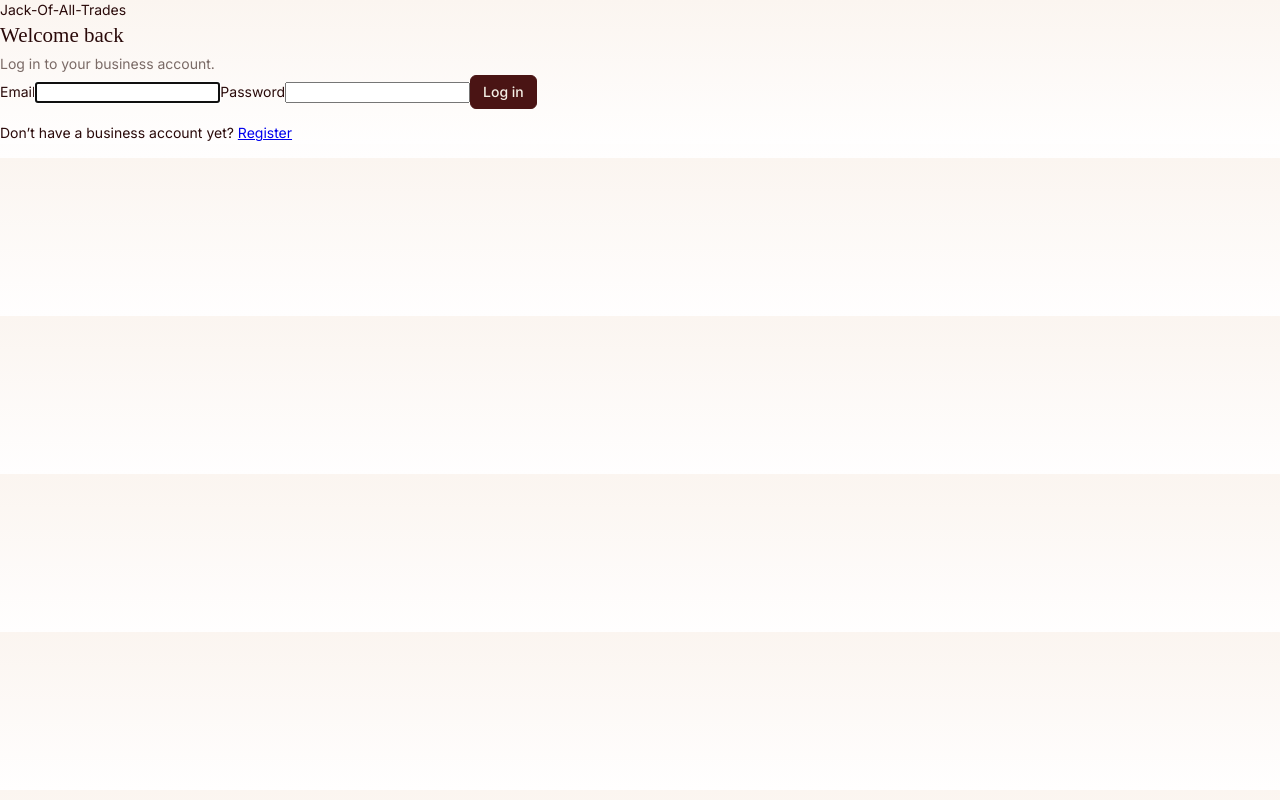
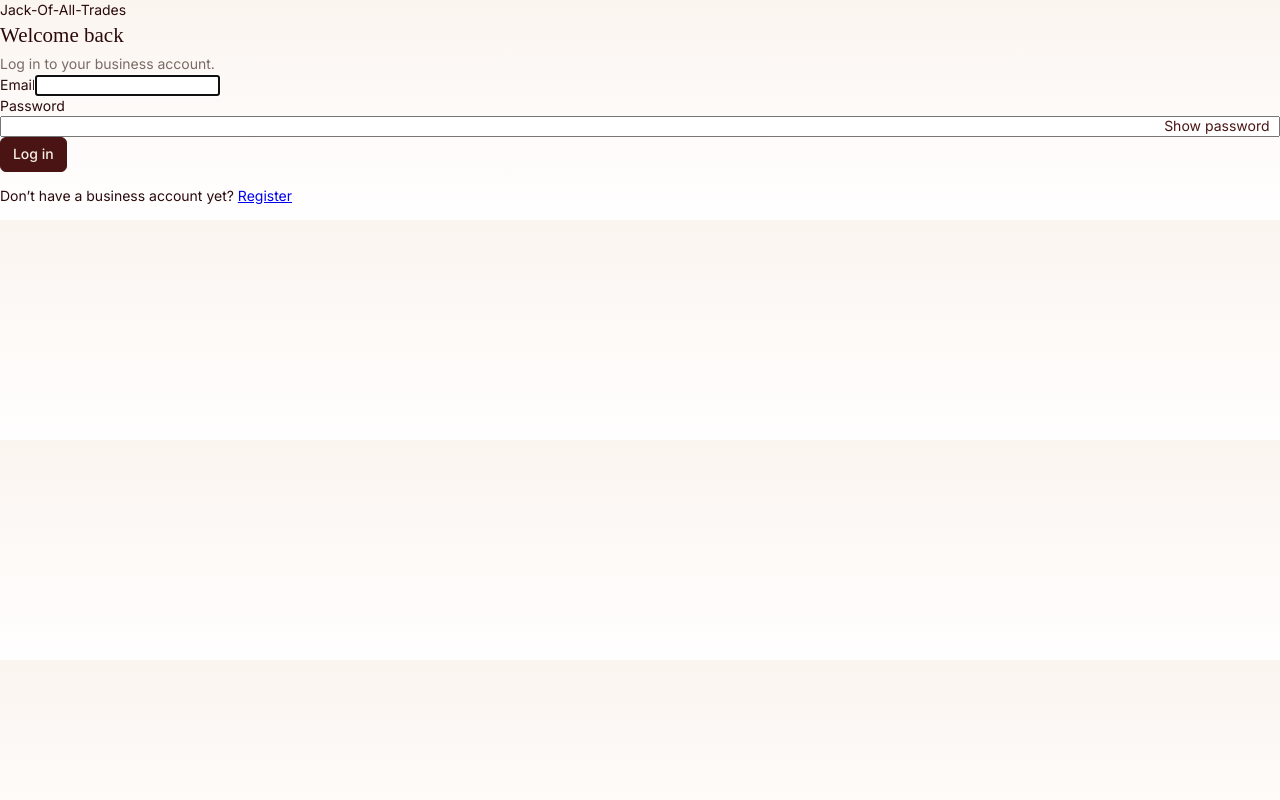
Before and after one commit to dakhmedova30/18-Jack-Of-All-Trades, a React (Vite) app in the folder demo/client/: page /login in a window 1280 px wide. Built offline with nearby package versions, Linux system fonts and the light colour scheme; no server answers.

Commit message:
Enable 'show password' on login and registration

```diff
--- a/demo/client/src/pages/auth/LoginPage.tsx
+++ b/demo/client/src/pages/auth/LoginPage.tsx
@@ -8,6 +8,7 @@ export function LoginPage() {
   const navigate = useNavigate();
   const [email, setEmail] = useState('');
   const [password, setPassword] = useState('');
+  const [showPassword, setShowPassword] = useState(false);
   const [error, setError] = useState<string | undefined>();
   const [submitting, setSubmitting] = useState(false);
 
@@ -43,16 +44,26 @@ export function LoginPage() {
           />
         </label>
 
-        <label className="auth-field" htmlFor="login-password">
-          Password
+        <div className="auth-field">
+          <label htmlFor="login-password">Password</label>
+          <div className="auth-password-control">
           <input
-            id="login-password"
-            type="password"
-            value={password}
-            onChange={(event) => setPassword(event.target.value)}
-            required
+              id="login-password"
+              type={showPassword ? 'text' : 'password'}
+              value={password}
+              onChange={(event) => setPassword(event.target.value)}
+              required
           />
-        </label>
+          <button
+              type="button"
+              className="auth-password-toggle"
+              aria-pressed={showPassword}
+              onClick={() => setShowPassword((visible) => !visible)}
+          >
+              {showPassword ? 'Hide password' : 'Show password'}
+          </button>
+          </div>
+      </div>
 
         {error && <p className="form-error">{error}</p>}
 
--- a/demo/client/src/pages/auth/RegisterPage.tsx
+++ b/demo/client/src/pages/auth/RegisterPage.tsx
@@ -12,6 +12,7 @@ export function RegisterPage() {
   const [name, setName] = useState('');
   const [email, setEmail] = useState('');
   const [password, setPassword] = useState('');
+  const [showPassword, setShowPassword] = useState(false);
   const [errors, setErrors] = useState<FieldErrors>({});
   const [submitError, setSubmitError] = useState<string | undefined>();
   const [submitting, setSubmitting] = useState(false);
@@ -71,18 +72,28 @@ export function RegisterPage() {
           {errors.email && <span className="field-error">{errors.email}</span>}
         </label>
 
-        <label className="auth-field" htmlFor="register-password">
-          Password
+        <div className="auth-field">
+          <label htmlFor="register-password">Password</label>
+          <div className="auth-password-control">
             <input
               id="register-password"
-            type="password"
+              type={showPassword ? 'text' : 'password'}
               value={password}
               onChange={(event) => setPassword(event.target.value)}
               minLength={8}
               required
             />
+            <button
+              type="button"
+              className="auth-password-toggle"
+              aria-pressed={showPassword}
+              onClick={() => setShowPassword((visible) => !visible)}
+            >
+              {showPassword ? 'Hide password' : 'Show password'}
+            </button>
+          </div>
           {errors.password && <span className="field-error">{errors.password}</span>}
-        </label>
+        </div>
 
         {submitError && <p className="form-error">{submitError}</p>}
 
--- a/demo/client/src/styles.css
+++ b/demo/client/src/styles.css
@@ -638,6 +638,34 @@ code {
   margin: 0.75rem 0 0;
 }
 
+/* AUTH PW CONTROL */
+.auth-password-control {
+  position: relative;
+}
+
+.auth-password-control input {
+  width: 100%;
+  padding-right: 7.5rem;
+}
+
+.auth-password-toggle {
+  position: absolute;
+  top: 50%;
+  right: 0.5rem;
+  transform: translateY(-50%);
+  border: 0;
+  padding: 0.25rem;
+  background: transparent;
+  color: var(--color-primary);
+  font: inherit;
+  cursor: pointer;
+}
+
+.auth-password-toggle:focus-visible {
+  outline: 2px solid var(--color-primary);
+  outline-offset: 2px;
+}
+
 /* ---------- Sale line items ---------- */
 
 .sale-lines {
```
Lines whose indentation alone changed are shown as unchanged.
